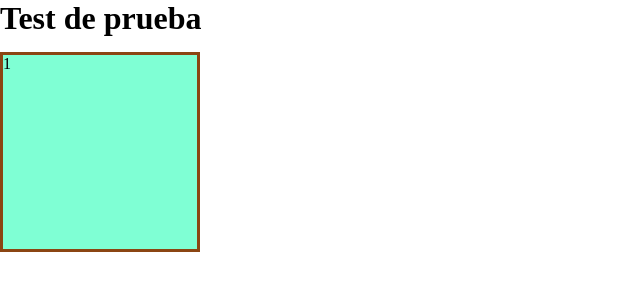
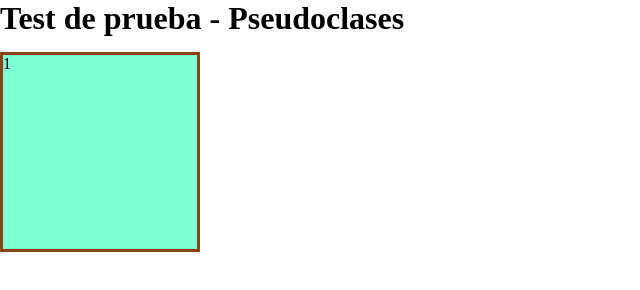
Before and after one commit to EdilberMoreno/PruebaPseudoclase, a plain HTML site: page index.html in a window 1280 px wide. Shown: the whole page, without its empty margins (0-640 px from the left). Drawn offline with Linux system fonts and the light colour scheme.

Commit message:
Actualización del título h1

```diff
--- a/index.html
+++ b/index.html
@@ -7,7 +7,7 @@
     <link rel="stylesheet" href="./css/styles.css">
 </head>
 <body>
-    <h1>Test de prueba</h1>
+    <h1>Test de prueba - Pseudoclases</h1>
     <div class="txt">1</div>
 </body>
 </html>
```
